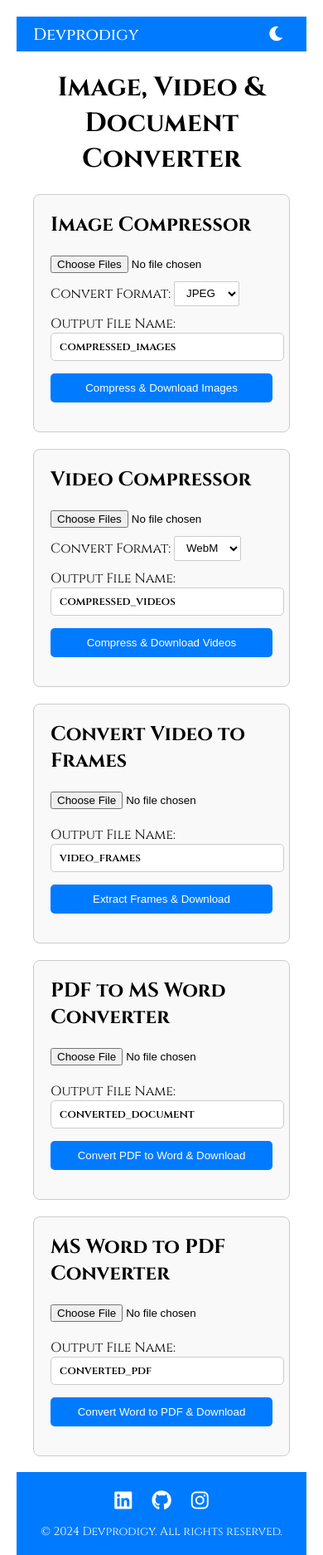
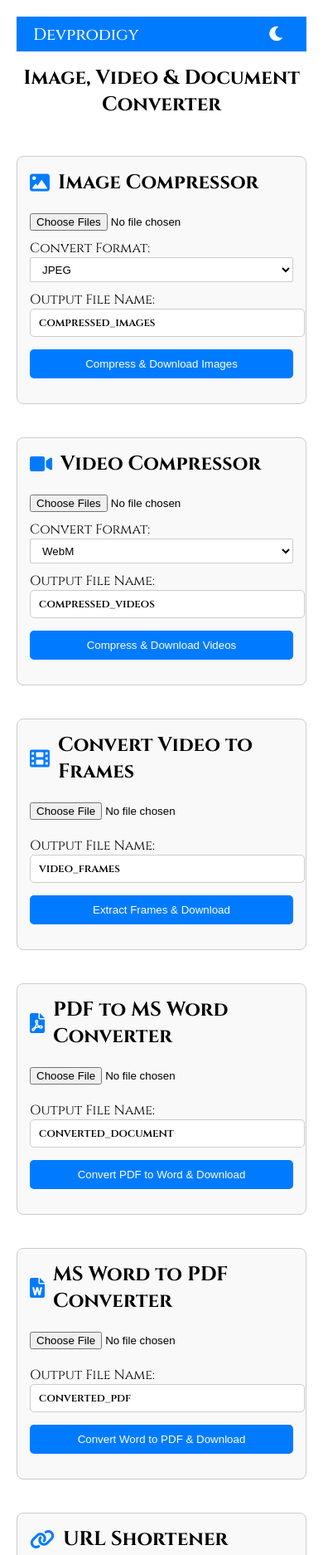
Before and after one commit to Devprodigyy/dev-compressor, a plain HTML site: page index.html in a window 390 px wide. Shown: the top 1874 px of the page at 83% size. Drawn offline with nearby package versions, Linux system fonts and the light colour scheme.

Commit message:
"added url shortener'

```diff
--- a/index.html
+++ b/index.html
@@ -48,11 +48,25 @@
 
         #title {
             text-align: center;
+            width: 100%;
+        }
+
+        main {
+            display: flex;
+            flex-wrap: wrap;
+            justify-content: center;
+            gap: 20px;
+            margin-top: 5vh;
+            width: 100%;
+            max-width: 1200px;
+            padding: 0 20px;
         }
 
         .container {
+            flex: 1 1 300px;
+            min-width: 300px;
             max-width: 600px;
-            margin: 20px;
+            margin: 10px;
             padding: 20px;
             border: 1px solid var(--border-color);
             border-radius: 8px;
@@ -61,10 +75,19 @@
 
         .container h2 {
             margin-top: 0;
+            display: flex;
+            align-items: center;
+            gap: 10px;
+        }
+
+        .container h2 i {
+            font-size: 24px;
+            color: var(--primary-color);
         }
 
         input[type="file"],
-        input[type="text"] {
+        input[type="text"],
+        input[type="url"] {
             margin-bottom: 10px;
             width: 100%;
         }
@@ -93,6 +116,7 @@
             background-color: var(--bg-color);
             color: var(--text-color);
             border: 1px solid var(--border-color);
+            width: 100%;
         }
 
         .file-input {
@@ -113,6 +137,7 @@
             border: none;
             border-radius: 5px;
             cursor: pointer;
+            width: 100%;
         }
 
         .btn:hover {
@@ -127,6 +152,7 @@
 
         .download-options {
             margin: 10px 0;
+            width: 100%;
         }
 
         .button-group {
@@ -134,6 +160,7 @@
             gap: 10px;
             align-items: center;
             flex-wrap: wrap;
+            width: 100%;
         }
 
         #header {
@@ -159,10 +186,6 @@
             color: white;
             cursor: pointer;
             font-size: 20px;
-        }
-
-        main {
-            margin-top: 5vh;
         }
 
         footer {
@@ -197,6 +220,11 @@
         }
 
         @media (max-width: 768px) {
+            .container {
+                flex: 1 1 100%;
+                margin: 10px 0;
+            }
+
             .button-group {
                 flex-direction: column;
                 align-items: stretch;
@@ -205,6 +233,20 @@
             .btn {
                 width: 100%;
                 margin: 5px 0;
+            }
+
+            main {
+                padding: 0 10px;
+            }
+        }
+
+        @media (max-width: 480px) {
+            #title {
+                font-size: 24px;
+            }
+
+            .container {
+                padding: 15px;
             }
         }
     </style>
@@ -222,7 +264,7 @@
         <h1 id="title">Image, Video & Document Converter</h1>
 
         <div class="container">
-            <h2>Image Compressor</h2>
+            <h2><i class="fas fa-image"></i> Image Compressor</h2>
             <input type="file" id="imageInput" multiple accept="image/*">
             <label for="imageFormat">Convert Format:</label>
             <select id="imageFormat" class="format">
@@ -242,7 +284,7 @@
         </div>
 
         <div class="container">
-            <h2>Video Compressor</h2>
+            <h2><i class="fas fa-video"></i> Video Compressor</h2>
             <input type="file" id="videoInput" multiple accept="video/*">
             <label class="label" for="videoFormat">Convert Format:</label>
             <select id="videoFormat" class="format">
@@ -260,7 +302,7 @@
         </div>
 
         <div class="container">
-            <h2>Convert Video to Frames</h2>
+            <h2><i class="fas fa-film"></i> Convert Video to Frames</h2>
             <input type="file" id="videoFrameInput" accept="video/*">
             <div class="download-options">
                 <label class="label" for="frameFileName">Output File Name:</label>
@@ -273,7 +315,7 @@
         </div>
 
         <div class="container">
-            <h2>PDF to MS Word Converter</h2>
+            <h2><i class="fas fa-file-pdf"></i> PDF to MS Word Converter</h2>
             <input type="file" id="pdfInput" accept=".pdf">
             <div class="download-options">
                 <label class="label" for="docFileName">Output File Name:</label>
@@ -286,7 +328,7 @@
         </div>
 
         <div class="container">
-            <h2>MS Word to PDF Converter</h2>
+            <h2><i class="fas fa-file-word"></i> MS Word to PDF Converter</h2>
             <input type="file" id="wordInput" accept=".doc,.docx">
             <div class="download-options">
                 <label class="label" for="pdfFileName">Output File Name:</label>
@@ -296,6 +338,15 @@
                 </div>
             </div>
             <div id="wordStatus" class="status"></div>
+        </div>
+
+        <div class="container">
+            <h2><i class="fas fa-link"></i> URL Shortener</h2>
+            <input type="url" id="longUrl" class="input" placeholder="Enter long URL here">
+            <div class="button-group">
+                <button class="btn" id="shortenUrl">Shorten URL</button>
+            </div>
+            <div id="shortUrlResult" class="status"></div>
         </div>
     </main>
 
@@ -333,6 +384,47 @@
         function updateThemeIcon(theme) {
             icon.className = theme === 'light' ? 'fas fa-moon' : 'fas fa-sun';
         }
+
+        // URL Shortener
+        document.getElementById('shortenUrl').addEventListener('click', async () => {
+            const longUrl = document.getElementById('longUrl').value;
+            const resultElement = document.getElementById('shortUrlResult');
+
+            if (!longUrl) {
+                alert('Please enter a URL to shorten!');
+                return;
+            }
+
+            try {
+                resultElement.textContent = 'Shortening URL...';
+
+                // Using TinyURL API for URL shortening
+                const response = await fetch(`https://tinyurl.com/api-create.php?url=${encodeURIComponent(longUrl)}`);
+                const shortUrl = await response.text();
+
+                // Create clickable link
+                resultElement.innerHTML = `Shortened URL: <a href="${shortUrl}" target="_blank">${shortUrl}</a>`;
+
+                // Create copy button
+                const copyButton = document.createElement('button');
+                copyButton.textContent = 'Copy';
+                copyButton.className = 'btn';
+                copyButton.style.width = 'auto';
+                copyButton.style.marginLeft = '10px';
+                copyButton.onclick = () => {
+                    navigator.clipboard.writeText(shortUrl);
+                    copyButton.textContent = 'Copied!';
+                    setTimeout(() => {
+                        copyButton.textContent = 'Copy';
+                    }, 2000);
+                };
+                resultElement.appendChild(copyButton);
+
+            } catch (error) {
+                resultElement.textContent = 'Error shortening URL. Please try again.';
+                console.error(error);
+            }
+        });
 
         // Image Compression & Conversion
         document.getElementById('compressImages').addEventListener('click', async () => {
```
